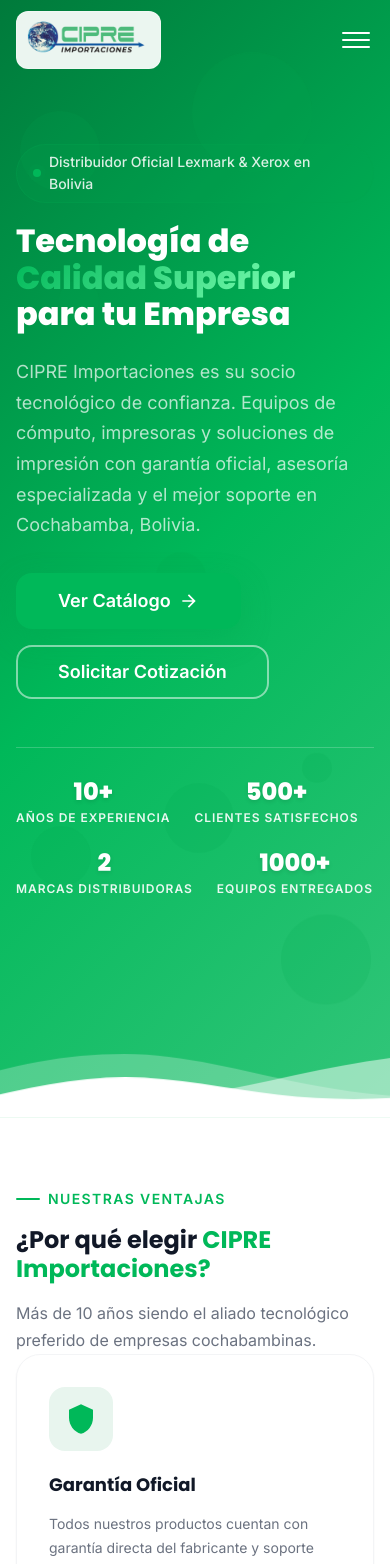
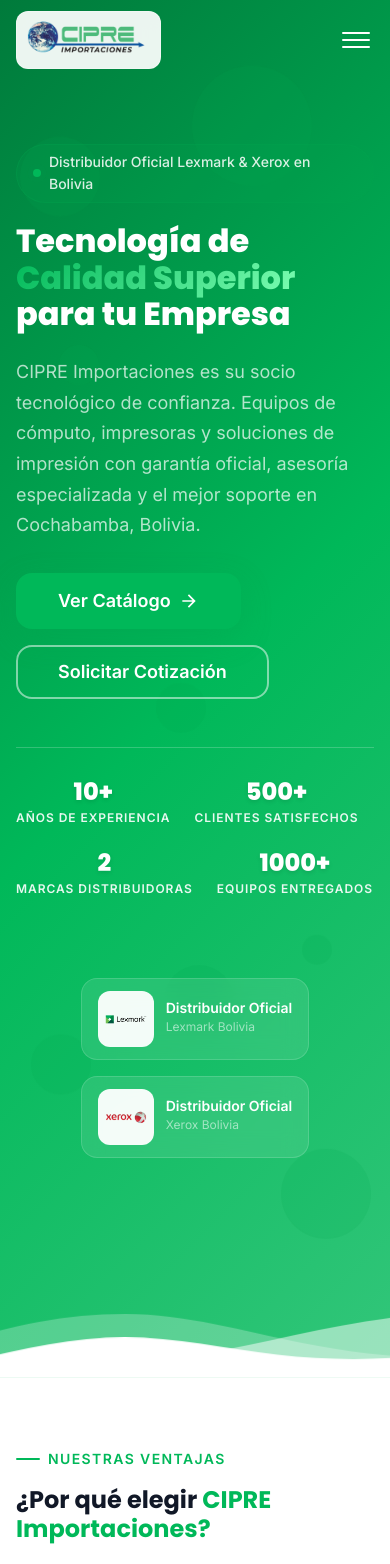
Before and after one commit to joelcitorueda/cipre-importaciones, an Angular app: page / in a window 390 px wide. Shown: the top 1564 px of the page. Built offline with nearby package versions, Linux system fonts and the light colour scheme.

Commit message:
Agrandar logos Lexmark y Xerox en hero, y hacerlos visibles en móvil

```diff
--- a/src/app/pages/home/home.component.scss
+++ b/src/app/pages/home/home.component.scss
@@ -253,15 +253,21 @@
 
 /* Logo inside float card */
 .float-logo-wrap {
-  width: 48px;
-  height: 48px;
+  width: 64px;
+  height: 64px;
   border-radius: var(--radius-lg);
   background: rgba(255, 255, 255, 0.95);
   display: flex;
   align-items: center;
   justify-content: center;
   flex-shrink: 0;
-  padding: 6px;
+  padding: 8px;
+
+  @media (max-width: 640px) {
+    width: 56px;
+    height: 56px;
+    padding: 6px;
+  }
 }
 
 .float-brand-logo {
@@ -588,7 +594,43 @@
 
 @media (max-width: 1024px) {
   .hero-content { grid-template-columns: 1fr; }
-  .hero-visual { display: none; }
+
+  .hero-visual {
+    display: block;
+    margin-top: var(--space-4);
+  }
+
+  .hero-graphic {
+    width: auto;
+    height: auto;
+    display: flex;
+    justify-content: center;
+  }
+
+  .hero-main-icon {
+    display: none;
+  }
+
+  .float-cards {
+    position: relative;
+    inset: auto;
+    display: flex;
+    gap: var(--space-4);
+    justify-content: center;
+    flex-wrap: wrap;
+  }
+
+  .float-card {
+    position: relative;
+    top: auto !important;
+    left: auto !important;
+    bottom: auto !important;
+    right: auto !important;
+    animation: none;
+    backdrop-filter: blur(12px);
+    -webkit-backdrop-filter: blur(12px);
+  }
+
   .cta-inner { flex-direction: column; text-align: center; }
   .testimonials-grid { grid-template-columns: 1fr; }
 }
```
